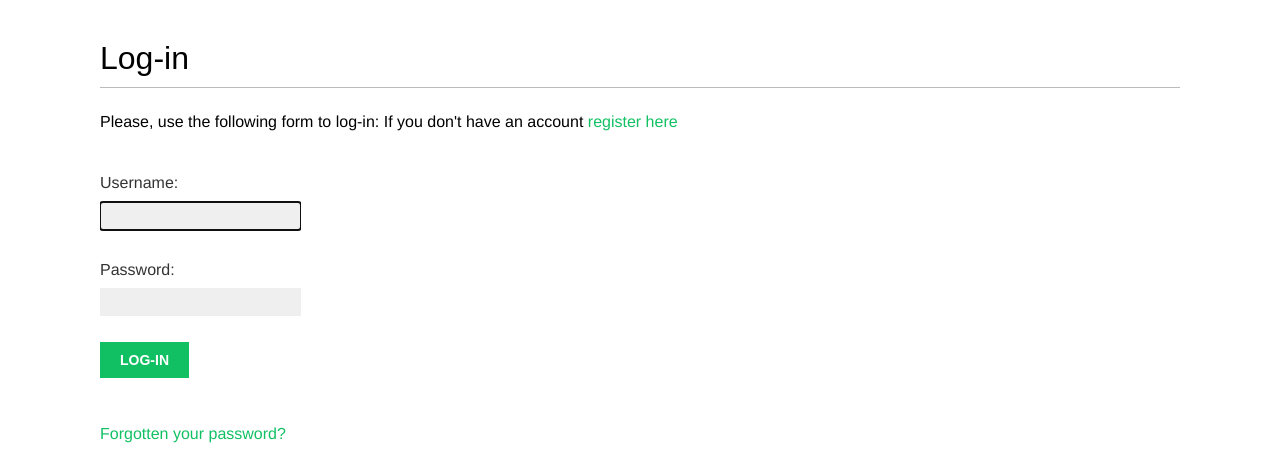
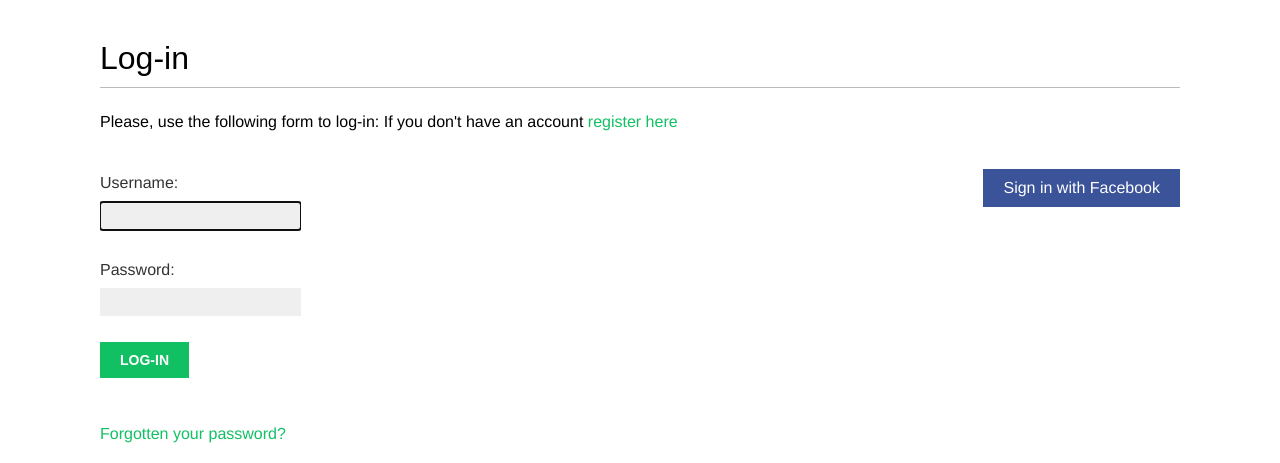
Before and after one commit to karlbehrensg/bookmarks, a Django app: page /login/ in a window 1280 px wide. Shown: the part 47-510 px from the top of the page. Run offline with Django 3.2, Linux system fonts and the light colour scheme; some web fonts are replaced.

Commit message:
Authentication using Facebook

```diff
--- a/bookmarks/account/templates/registration/login.html
+++ b/bookmarks/account/templates/registration/login.html
@@ -22,4 +22,11 @@
         </form>
         <p><a href="{% url 'password_reset' %}">Forgotten your password?</a></p>
     </div>
+    <div class="social">
+        <ul>
+          <li class="facebook">
+            <a href="{% url 'social:begin' 'facebook' %}">Sign in with Facebook</a>
+          </li>
+        </ul>
+      </div>
 {% endblock %}
--- a/bookmarks/bookmarks/settings.py
+++ b/bookmarks/bookmarks/settings.py
@@ -11,6 +11,7 @@ https://docs.djangoproject.com/en/3.0/ref/settings/
 """
 
 import os
+from variables import FACEBOOK_KEY, FACEBOOK_SECRET
 
 # Build paths inside the project like this: os.path.join(BASE_DIR, ...)
 BASE_DIR = os.path.dirname(os.path.dirname(os.path.abspath(__file__)))
@@ -134,4 +135,9 @@ MEDIA_ROOT = os.path.join(BASE_DIR, 'media/')
 AUTHENTICATION_BACKENDS = [
     'django.contrib.auth.backends.ModelBackend',
     'account.authentication.EmailAuthBackend',
+    'social_core.backends.facebook.FacebookOAuth2',
 ]
+
+SOCIAL_AUTH_FACEBOOK_KEY = FACEBOOK_KEY
+SOCIAL_AUTH_FACEBOOK_SECRET = FACEBOOK_SECRET
+SOCIAL_AUTH_FACEBOOK_SCOPE = ['email']
```
Also changed, not shown: 1 other file.
